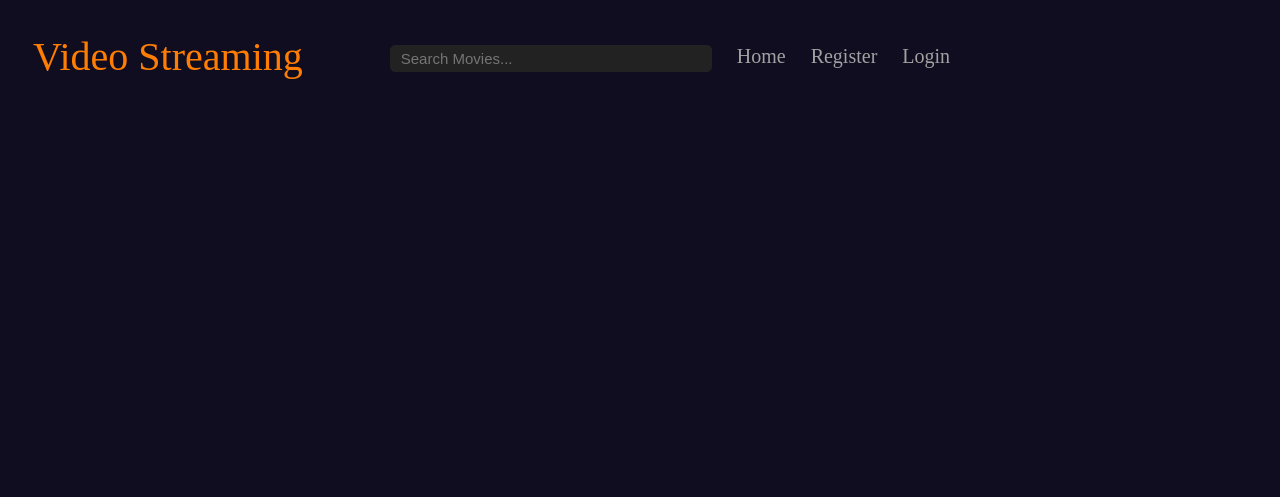
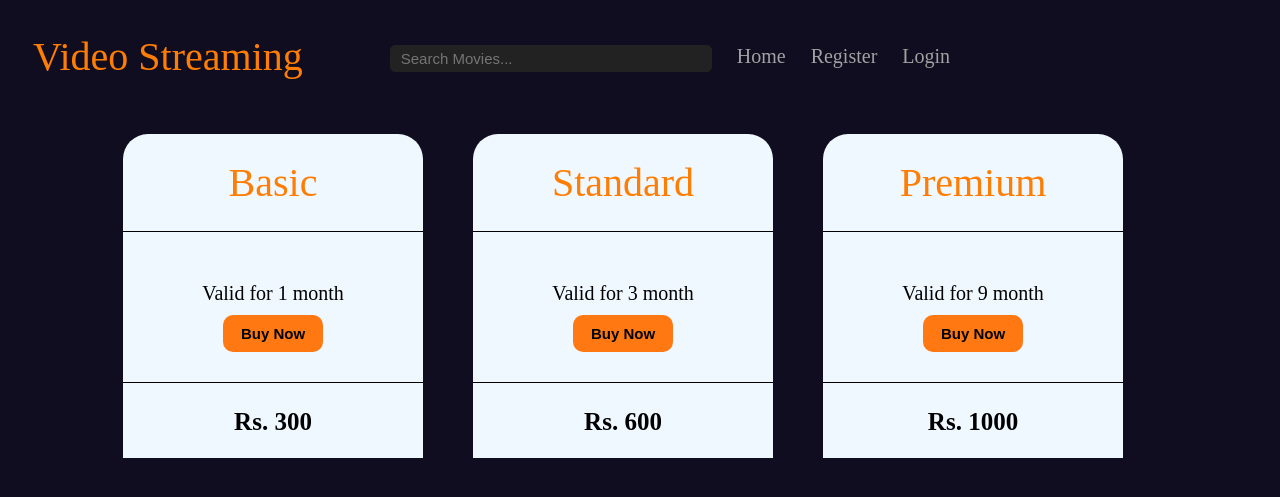
Before and after one commit to naresh1-23/movie-streaming, a Django app: page /subscription/ in a window 1280 px wide. Shown: the top 497 px of the page. Run offline with Django 5.2, Linux system fonts and the light colour scheme; data comes from the database, SQL or seed files in the repository; both versions use the stored data as it was after the commit.

Commit message:
added subscription page

```diff
--- /dev/null
+++ b/static/subscription.css
@@ -0,0 +1,45 @@
+.cards{
+    margin-top: 25px;
+    display: flex;
+    margin-left: 50px;
+}
+.card{
+    background-color: aliceblue;
+    width: 300px;
+    margin: 0px 25px;
+    border-top-left-radius: 25px;
+    border-top-right-radius: 25px;
+}
+.title{
+    text-align: center;
+}
+.description{
+    text-align: center;
+    color: black;
+    font-size: 20px;
+    height: 100px;
+    padding-top: 50px;
+}
+.description button{
+    margin-top: 10px;
+    padding: 10px;
+    font-weight: bold;
+    font-size: 15px;
+    border-radius: 10px;
+    border: none;
+    width: 100px;
+    cursor: pointer;
+    background-color: #ff7812;
+}
+.description button:hover{
+    transform: scale(1.2);
+}
+.price{
+    font-weight: bold;
+    font-size: 25px;
+    text-align: center;
+    color: black;
+    height: 50px;
+    padding-top: 25px;
+    border-top: 1px solid black;
+}
--- a/templates/subscriptionPage.html
+++ b/templates/subscriptionPage.html
@@ -1,3 +1,32 @@
-{% extends "base.html" %}{% block content %}
-
+{% extends "base.html" %}{% block content %}{% load static %}
+<link rel = "stylesheet" href = "{% static "subscription.css" %}" />
+<div class= "cards">
+    {% for subscription in subscriptions %}
+    <div class = "card">
+        <div style = "border-top-left-radius: 25px;
+        border-top-right-radius: 25px; border-bottom: solid black 1px; margin: 0px; padding: 25px 0px;" class = "title">
+            {{subscription.subscription_name}}
+        </div>
+        <div class = "description">
+            Valid for {{subscription.valid_time}} month
+            <br />
+            <form action="https://uat.esewa.com.np/epay/main" method="POST">
+                <input value="100" name="tAmt" type="hidden">
+                <input value="90" name="amt" type="hidden">
+                <input value="5" name="txAmt" type="hidden">
+                <input value="2" name="psc" type="hidden">
+                <input value="3" name="pdc" type="hidden">
+                <input value="EPAYTEST" name="scd" type="hidden">
+                <input value="ee2c3ca1-696b-4cc5-a6be-2c40d929d453" name="pid" type="hidden">
+                <input value="http://127.0.0.1:8000/subscription/" type="hidden" name="su">
+                <input value="http://merchant.com.np/page/esewa_payment_failed?q=fu" type="hidden" name="fu">
+                <button type = "submit">Buy Now</button>
+            </form>
+        </div>
+        <div class = "price">
+            Rs. {{subscription.price}}
+        </div>
+    </div>
+    {% endfor %}
+</div>
 {% endblock content %}
--- a/user/admin.py
+++ b/user/admin.py
@@ -1,10 +1,14 @@
 from django.contrib.admin import ModelAdmin, register
-from .models import CustomUser, PaymentDate
+from .models import CustomUser, PaymentDate, Subscription
 
 @register(CustomUser)
 class UserAdmin(ModelAdmin):
     list_display = ('username', 'email')
 
+@register(Subscription)
+class SubscriptionAdmin(ModelAdmin):
+    list_display = ("subscription_name", "price", "valid_time")
+
 @register(PaymentDate)
 class PaymentAdmin(ModelAdmin):
     list_display = ("user", "payment_date", "valid_date")
--- a/user/models.py
+++ b/user/models.py
@@ -10,9 +10,18 @@ class CustomUser(AbstractUser):
         return self.username
 
 
+class Subscription(models.Model):
+    subscription_name = models.CharField(max_length=100)
+    price = models.PositiveIntegerField()
+    valid_time = models.PositiveIntegerField()
+
+    def __str__(self):
+        return self.subscription_name
+
 
 class PaymentDate(models.Model):
     user = models.OneToOneField(CustomUser, on_delete=models.CASCADE)
+    subscription = models.ForeignKey(Subscription, on_delete=models.CASCADE, null = True, blank = True)
     payment_date = models.DateField()
     valid_date = models.DateField()
     created_at = models.DateTimeField(auto_now=True)
--- a/user/views.py
+++ b/user/views.py
@@ -3,7 +3,7 @@ from django.contrib import messages
 from django.contrib.auth import authenticate, logout
 from django.db.models import Q
 from django.contrib.auth.hashers import make_password
-from .models import CustomUser, PaymentDate
+from .models import CustomUser, PaymentDate, Subscription
 from django.contrib.auth.decorators import login_required
 
 @login_required
@@ -12,6 +12,8 @@ def logoutUser(request):
     return redirect("login")
 
 def loginUser(request):
+    if request.user.is_authenticated:
+        return redirect("home")
     if request.method == "POST":
         username = request.POST["username"]
         password = request.POST["password"]
@@ -35,6 +37,8 @@ def loginUser(request):
 
 
 def registerUser(request):
+    if request.user.is_authenticated:
+        return redirect("home")
     if request.method == "POST":
         username = request.POST["username"]
         email = request.POST["email"]
@@ -60,4 +64,5 @@ def registerUser(request):
 
 
 def subscriptionView(request):
-    return render(request, "subscriptionPage.html")
+    subscriptions = Subscription.objects.all()
+    return render(request, "subscriptionPage.html", {"subscriptions": subscriptions})
```
Also changed, not shown: db.sqlite3, user/migrations/0002_subscription_paymentdate_subscription.py (added).
